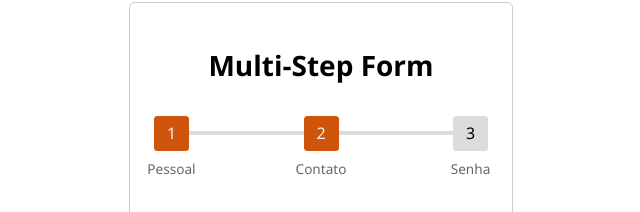
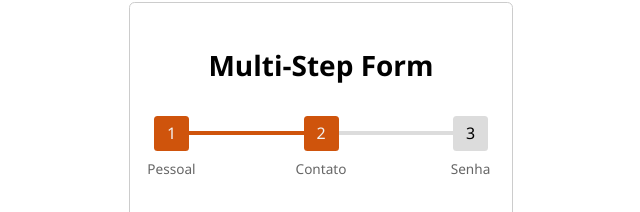
Before and after one commit to alexandremcs/Multi-Step-Form, a plain HTML site: page index.html in a window 1280 px wide. Both pictures are taken after a click on the link "Próximo". Shown: the part 153-365 px from the top of the page, 319-959 px from the left. Drawn offline with Linux system fonts and the light colour scheme.

Commit message:
Mehorando ProgressBar

```diff
--- a/script.js
+++ b/script.js
@@ -38,5 +38,9 @@ function updateProgressBar(){
         } else {
             progressStep.classList.remove('progress-step-active');
         }
-    })
+    });
+
+    const progressActive = document.querySelectorAll(".progress-step-active");
+
+    progress.style.width = ((progressActive.length - 1) / (progressSteps.length - 1)) * 100 + "%";
 }
--- a/style.css
+++ b/style.css
@@ -43,7 +43,7 @@ input {
 }
 
 h1 {
-    font-size: 28px;
+  font-size: 28px;
 }
 
 /* Progressbar */
```
